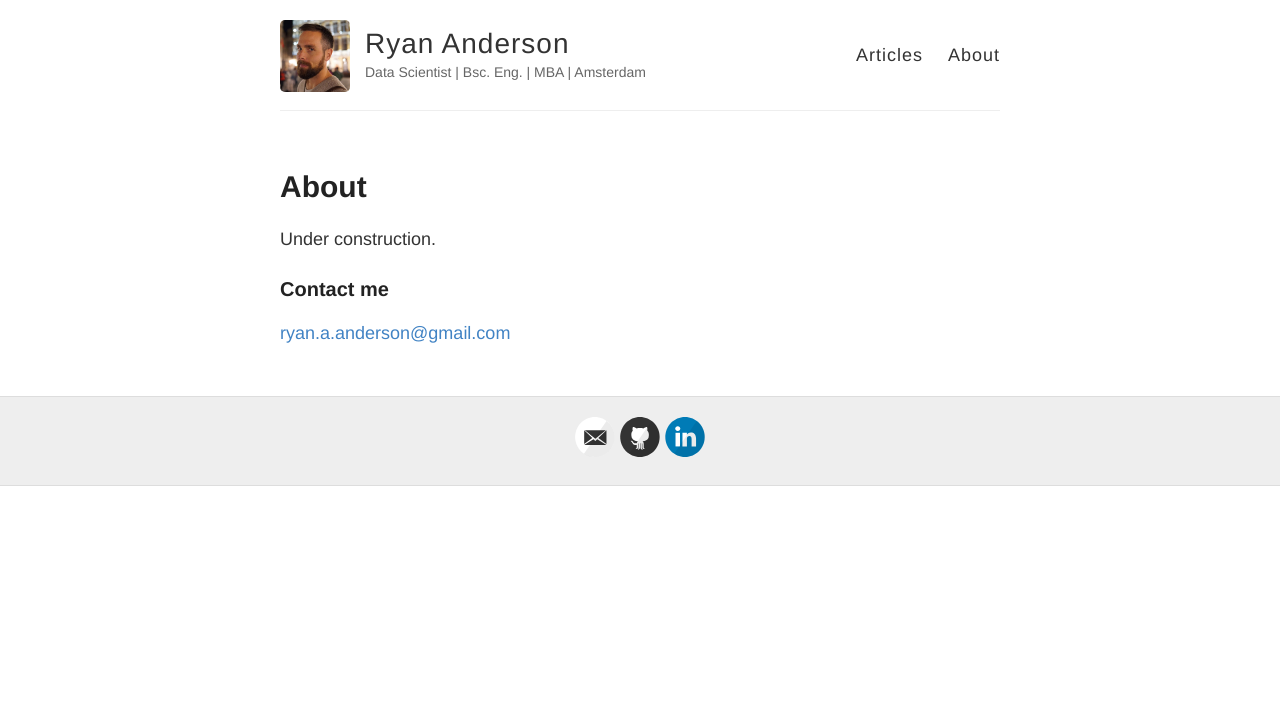
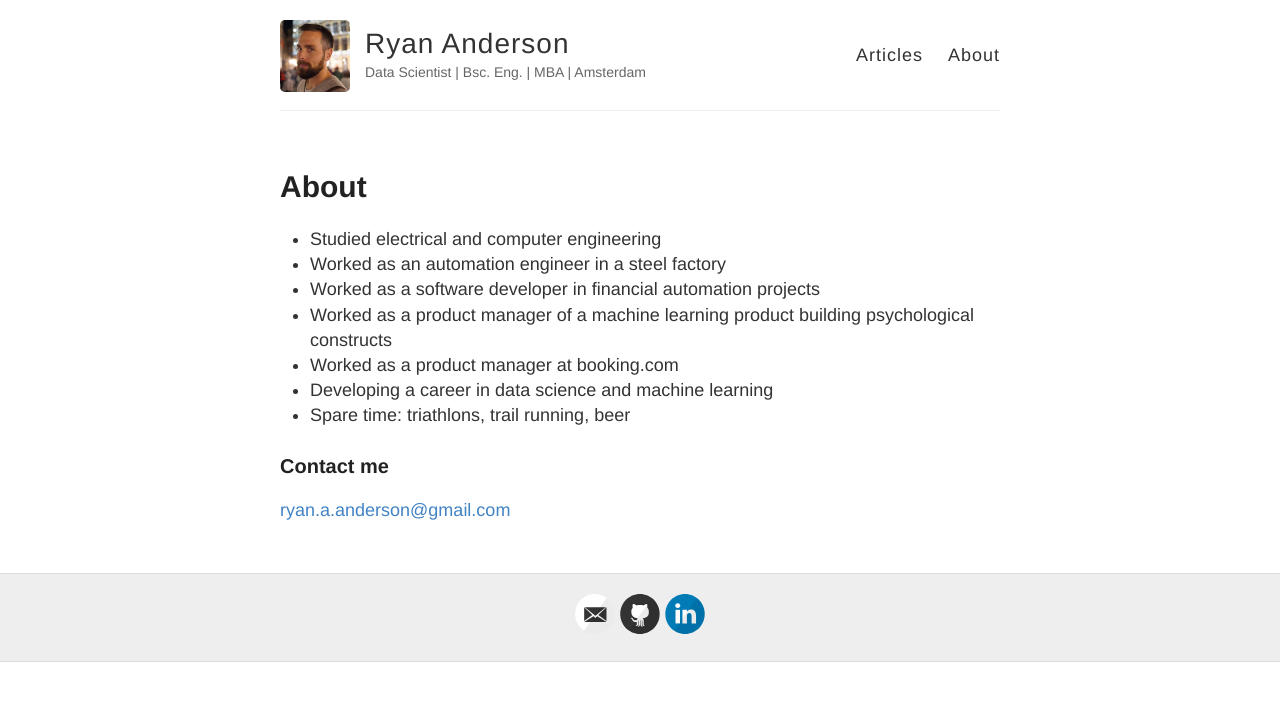
Before and after one commit to ryan-anderson-ds/ryan-anderson-ds.github.io, a Jekyll site: the page built from about.md, in a window 1280 px wide. Shown: the top 701 px of the page. Built offline with Jekyll 4.4.1, drawn with Linux system fonts in a browser that asks for light colours.

Commit message:
Update about.md

```diff
--- a/about.md
+++ b/about.md
@@ -4,7 +4,13 @@ title: About
 permalink: /about/
 ---
 
-Under construction.
+* Studied electrical and computer engineering
+* Worked as an automation engineer in a steel factory
+* Worked as a software developer in financial automation projects
+* Worked as a product manager of a machine learning product building psychological constructs
+* Worked as a product manager at booking.com
+* Developing a career in data science and machine learning
+* Spare time: triathlons, trail running, beer
 
 ### Contact me
 
```
